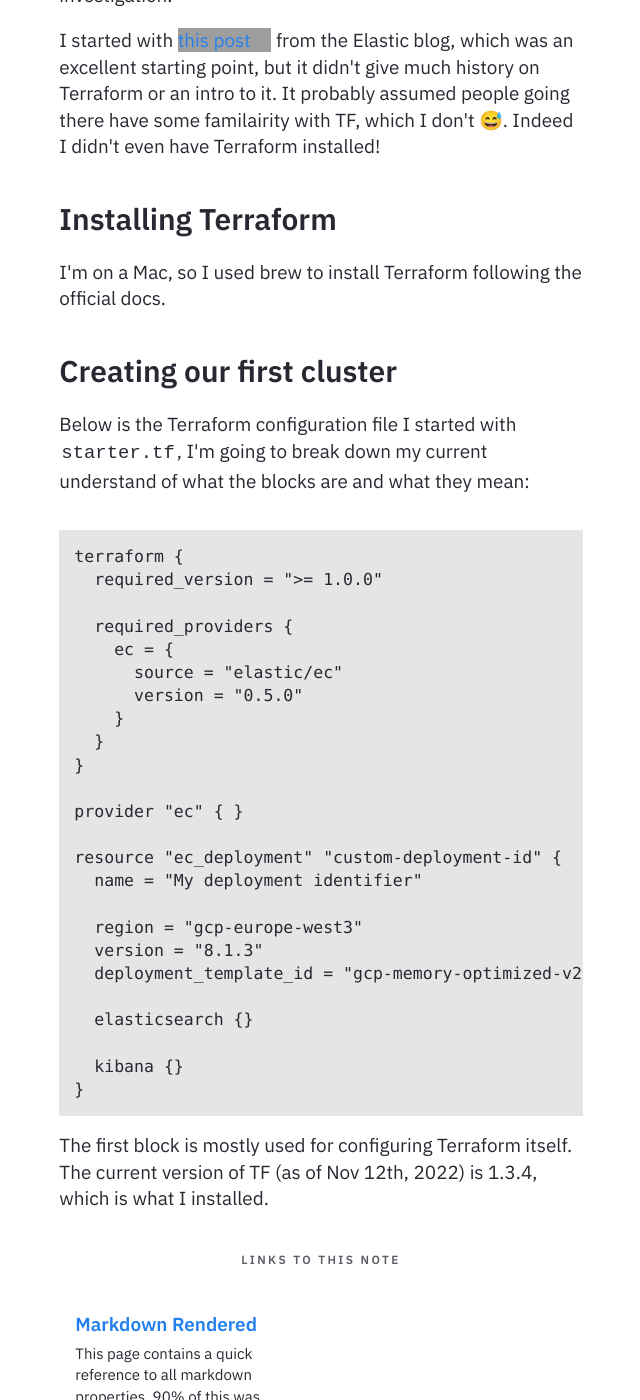
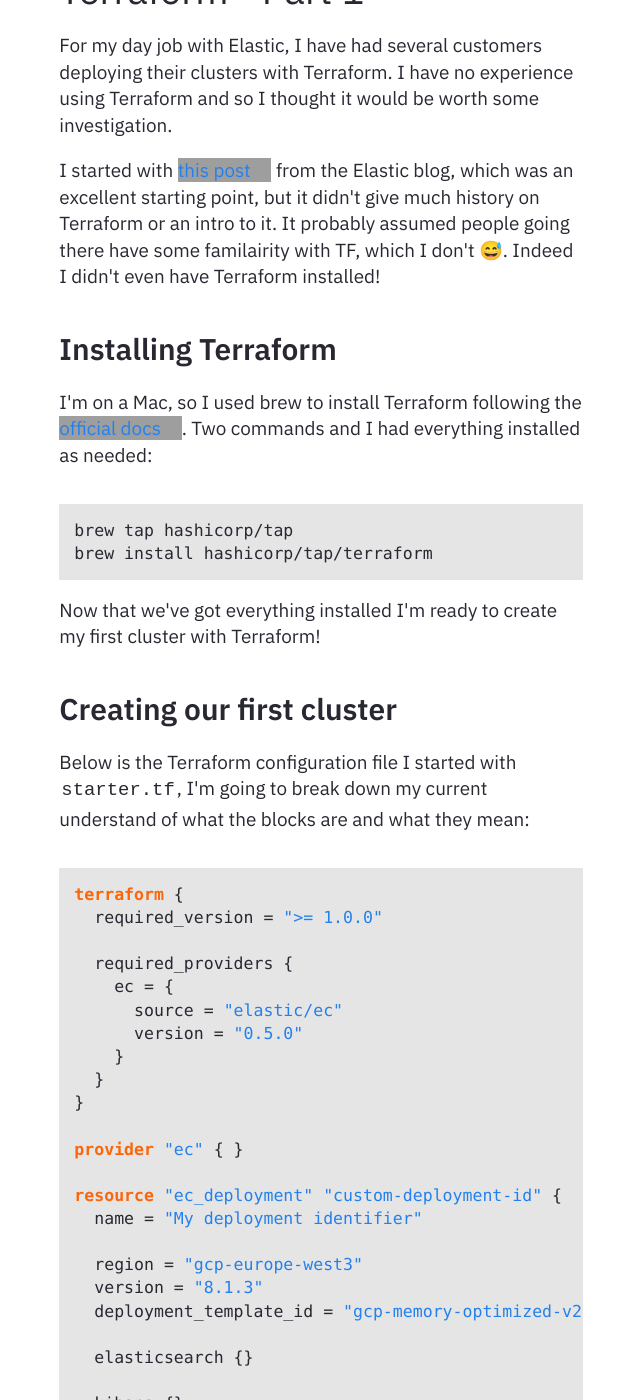
Before and after one commit to wrathagom/wrathagom.github.io, a Jekyll site: the page built from _notes/Public/Deploying Elastic with Terraform - Part 1.md, in a window 1280 px wide and 1400 px high, scrolled down 275 px. Shown: the whole window, without its empty margins (319-959 px from the left). Built offline with Jekyll 4.4.1, drawn with Linux system fonts in a browser that asks for light colours; some of the changed text lies outside the part shown; grey boxes are pictures that could not be loaded.

Commit message:
More on TF part 1

````diff
--- a/_notes/Public/Deploying Elastic with Terraform - Part 1.md
+++ b/_notes/Public/Deploying Elastic with Terraform - Part 1.md
@@ -3,6 +3,8 @@
 feed: show
 date : 11-12-2022
 ---
+
+# Deploying Elastic with Terraform - Part 1
 
 For my day job with Elastic, I have had several customers deploying their clusters with Terraform. I have no experience using Terraform and so I thought it would be worth some investigation.
 
@@ -10,14 +12,20 @@
 
 ## Installing Terraform
 
-I'm on a Mac, so I used brew to install Terraform following the official docs.
+I'm on a Mac, so I used brew to install Terraform following the [official docs](https://developer.hashicorp.com/terraform/downloads). Two commands and I had everything installed as needed:
 
+```bash
+brew tap hashicorp/tap
+brew install hashicorp/tap/terraform
+```
+
+Now that we've got everything installed I'm ready to create my first cluster with Terraform!
 
 ## Creating our first cluster
 
 Below is the Terraform configuration file I started with `starter.tf`, I'm going to break down my current understand of what the blocks are and what they mean:
 
-```
+```terraform
 terraform {
   required_version = ">= 1.0.0"
 
````
